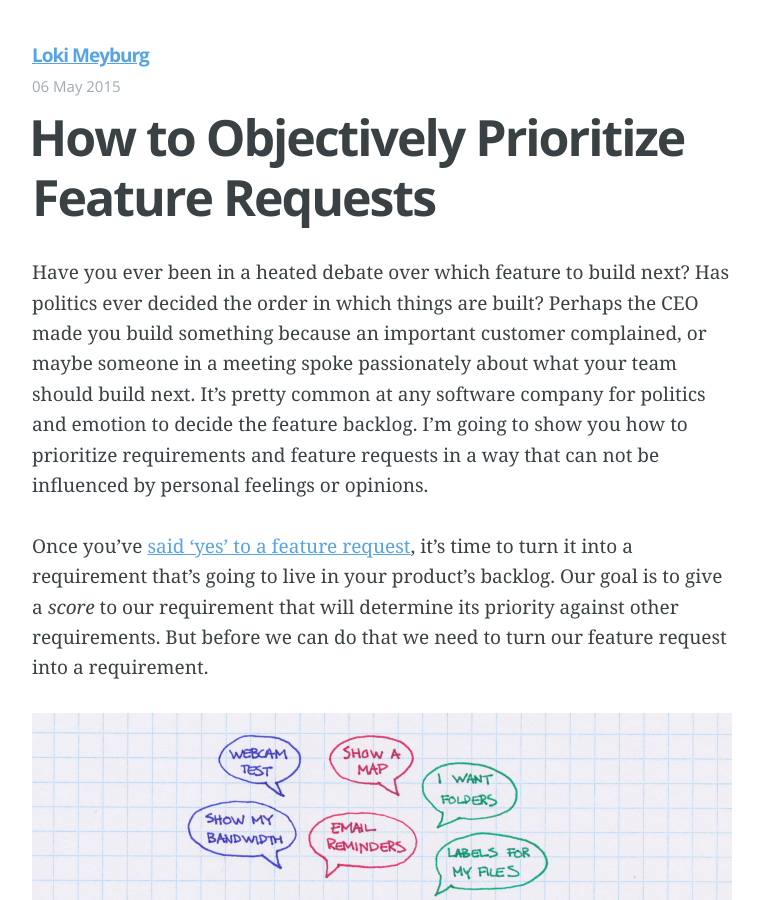
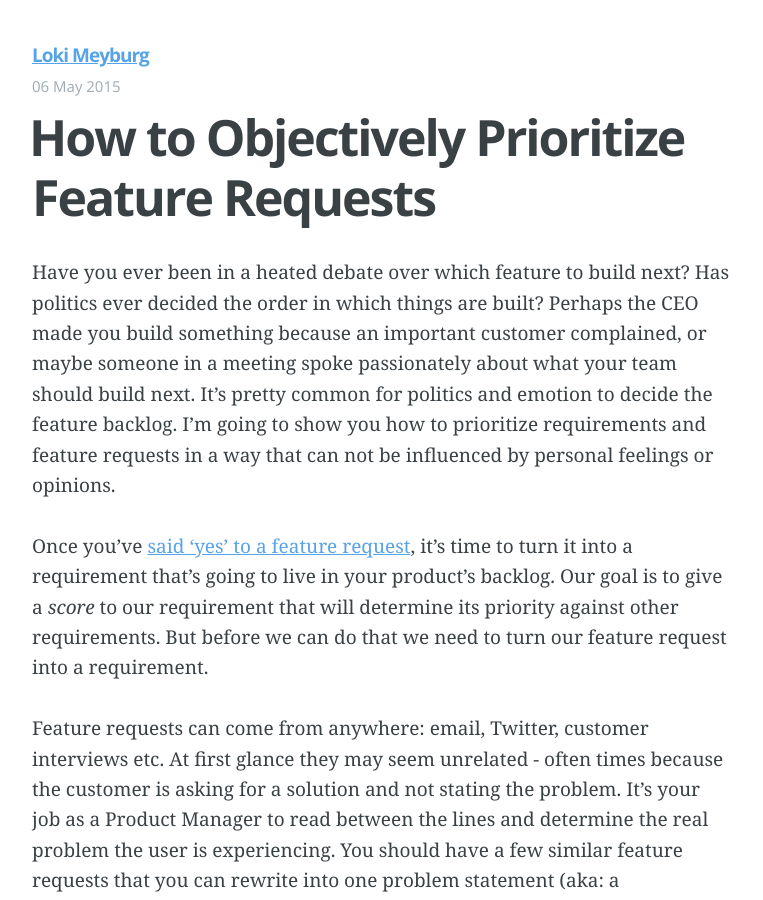
Before and after one commit to lokimeyburg/lokimeyburg.github.io, a Jekyll site: the page built from _posts/2015-04-25-objectively-prioritizing-requirements-features.md, in a window 1280 px wide and 900 px high. Shown: the whole window, without its empty margins (258-1021 px from the left). Built offline with Jekyll 4.4.1, drawn with Linux system fonts in a browser that asks for light colours; Markdown is read by kramdown in place of the engine named in the settings.

Commit message:
Removed first image

```diff
--- a/_posts/2015-04-25-objectively-prioritizing-requirements-features.md
+++ b/_posts/2015-04-25-objectively-prioritizing-requirements-features.md
@@ -3,13 +3,13 @@ layout: post
 title:  "How to Objectively Prioritize Feature Requests"
 date:   2015-05-06 10:18:00
 ---
-Have you ever been in a heated debate over which feature to build next? Has politics ever decided the order in which things are built? Perhaps the CEO made you build something because an important customer complained, or maybe someone in a meeting spoke passionately about what your team should build next. It’s pretty common at any software company for politics and emotion to decide the feature backlog. I’m going to show you how to prioritize requirements and feature requests in a way that can not be influenced by personal feelings or opinions.
+Have you ever been in a heated debate over which feature to build next? Has politics ever decided the order in which things are built? Perhaps the CEO made you build something because an important customer complained, or maybe someone in a meeting spoke passionately about what your team should build next. It’s pretty common for politics and emotion to decide the feature backlog. I’m going to show you how to prioritize requirements and feature requests in a way that can not be influenced by personal feelings or opinions.
 
 <!--more-->
 
 Once you’ve [said ‘yes’ to a feature request](/2014/10/20/when-to-say-yes.html), it’s time to turn it into a requirement that’s going to live in your product’s backlog. Our goal is to give a *score* to our requirement that will determine its priority against other requirements. But before we can do that we need to turn our feature request into a requirement.
 
-!["Feature Requests 1"](/assets/images/articles/feature-priority-1.png)
+<!-- !["Feature Requests 1"](/assets/images/articles/feature-priority-1.png) -->
 
 Feature requests can come from anywhere: email, Twitter, customer interviews etc. At first glance they may seem unrelated - often times because the customer is asking for a solution and not stating the problem. It’s your job as a Product Manager to read between the lines and determine the real problem the user is experiencing. You should have a few similar feature requests that you can rewrite into one problem statement (aka: a requirement). Focusing on problems instead of requests makes it more manageable since one problem is derived from many (slightly different) requests.
 
```
